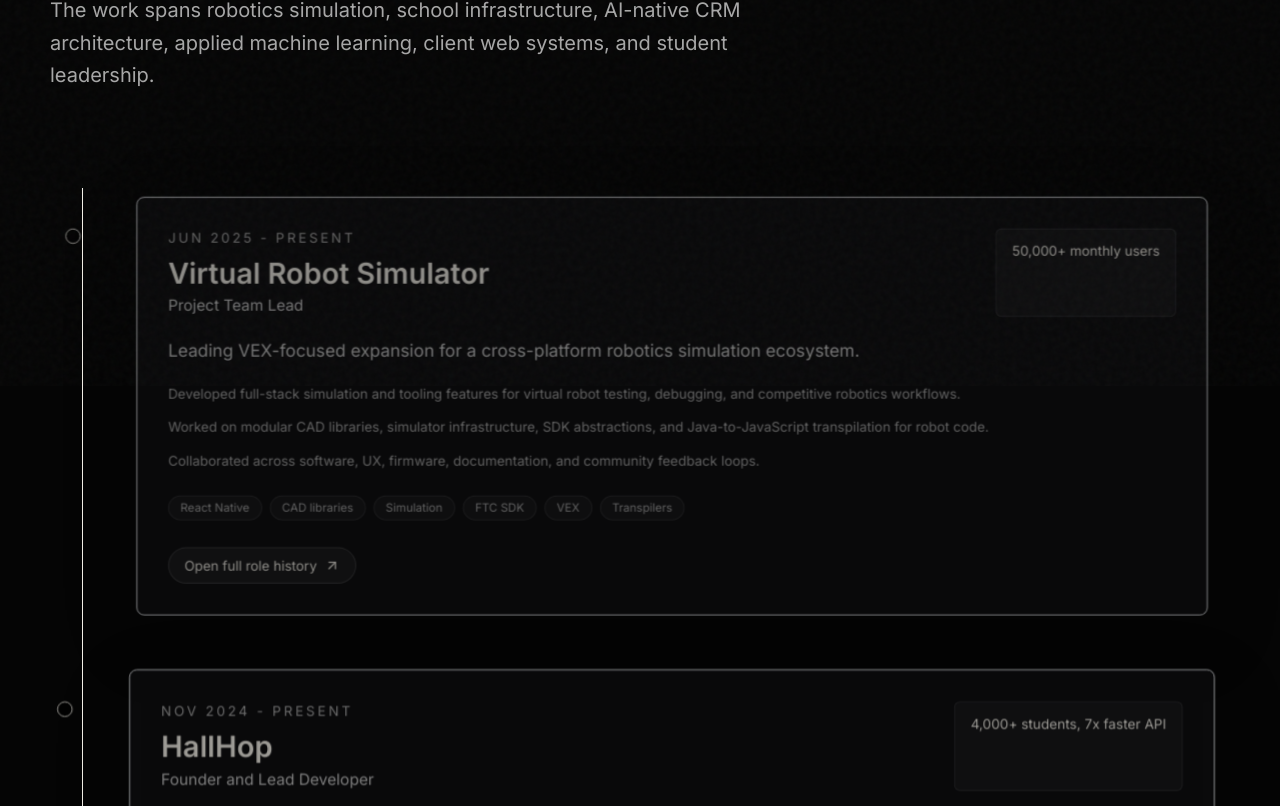
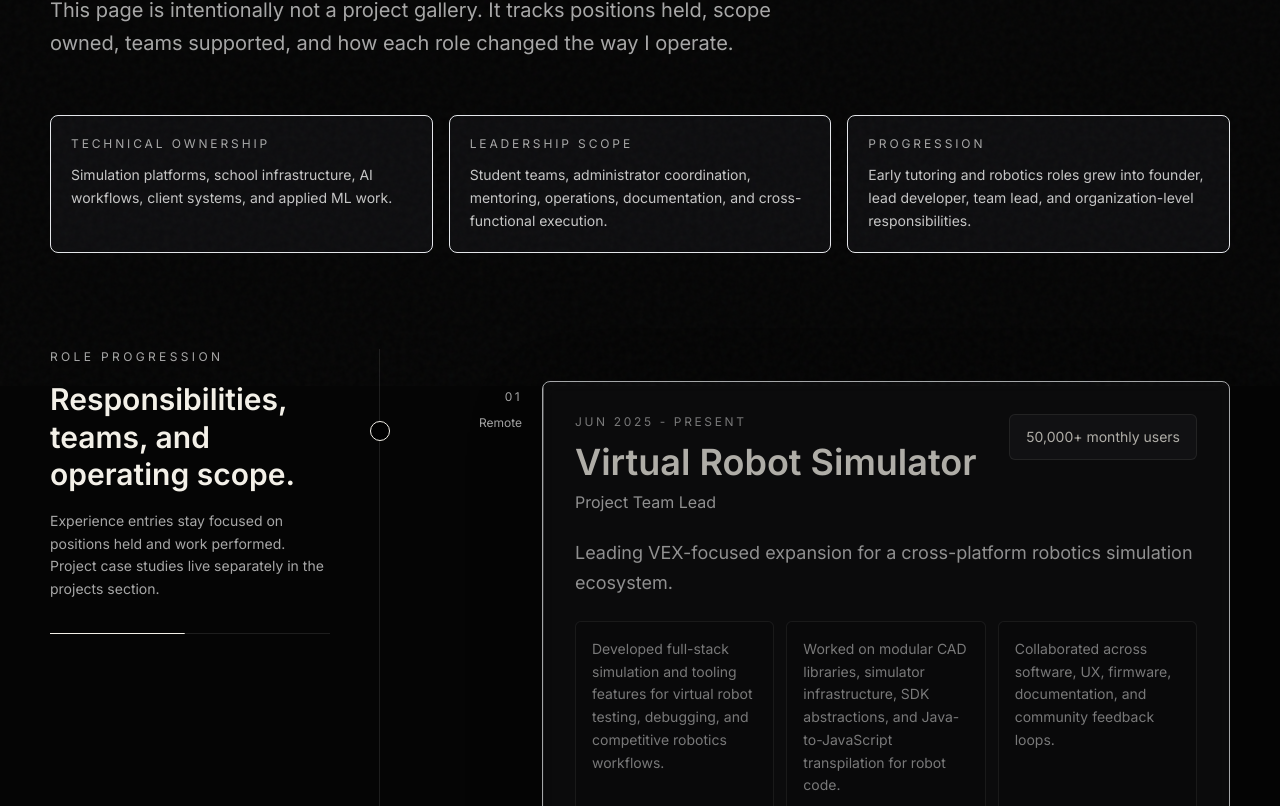
Before and after one commit to varun-b-nagaraj/E-Portfolio, a Next.js app: page /experience in a window 1280 px wide. Shown: the part 414-1220 px from the top of the page. Built offline with nearby package versions, Linux system fonts and the light colour scheme.

Commit message:
Refine experience layout and role detail

```diff
--- a/src/app/experience/page.tsx
+++ b/src/app/experience/page.tsx
@@ -7,9 +7,21 @@
     <>
       <SectionIntro
         eyebrow="Experience"
-        title="A scroll-synced record of shipping, leading, and learning in public."
-        body="The work spans robotics simulation, school infrastructure, AI-native CRM architecture, applied machine learning, client web systems, and student leadership."
+        title="Roles, responsibilities, and progression across real organizations."
+        body="This page is intentionally not a project gallery. It tracks positions held, scope owned, teams supported, and how each role changed the way I operate."
       />
+      <section className="container-page grid gap-4 pt-14 md:grid-cols-3">
+        {[
+          ["Technical ownership", "Simulation platforms, school infrastructure, AI workflows, client systems, and applied ML work."],
+          ["Leadership scope", "Student teams, administrator coordination, mentoring, operations, documentation, and cross-functional execution."],
+          ["Progression", "Early tutoring and robotics roles grew into founder, lead developer, team lead, and organization-level responsibilities."]
+        ].map(([title, body]) => (
+          <div key={title} className="rounded-lg border border-white/12 bg-panel/75 p-5">
+            <p className="text-xs uppercase tracking-[0.24em] text-muted">{title}</p>
+            <p className="mt-3 text-sm leading-relaxed text-silver">{body}</p>
+          </div>
+        ))}
+      </section>
       <ScrollTimeline items={experiences} />
     </>
   );
--- a/src/components/MagneticButton.tsx
+++ b/src/components/MagneticButton.tsx
@@ -1,9 +1,7 @@
 "use client";
 
 import Link from "next/link";
-import { motion, useMotionValue, useSpring } from "framer-motion";
 import { ArrowUpRight } from "lucide-react";
-import { useMotionEnabled } from "./ReducedMotionProvider";
 
 type Props = {
   href: string;
@@ -13,32 +11,16 @@
 };
 
 export function MagneticButton({ href, children, download, className = "" }: Props) {
-  const motionEnabled = useMotionEnabled();
-  const x = useSpring(useMotionValue(0), { stiffness: 180, damping: 14 });
-  const y = useSpring(useMotionValue(0), { stiffness: 180, damping: 14 });
-
   return (
-    <motion.div
-      style={motionEnabled ? { x, y } : undefined}
-      onMouseMove={(event) => {
-        if (!motionEnabled) return;
-        const rect = event.currentTarget.getBoundingClientRect();
-        x.set((event.clientX - rect.left - rect.width / 2) * 0.12);
-        y.set((event.clientY - rect.top - rect.height / 2) * 0.12);
-      }}
-      onMouseLeave={() => {
-        x.set(0);
-        y.set(0);
-      }}
-    >
+    <span className="inline-flex">
       <Link
         href={href}
         download={download}
-        className={`group inline-flex items-center gap-2 rounded-full border border-white/15 bg-white/[0.06] px-5 py-3 text-sm font-medium text-bone shadow-silver transition hover:border-white/30 hover:bg-white/[0.1] ${className}`}
+        className={`group inline-flex items-center gap-2 rounded-full border border-white/15 bg-white/[0.06] px-5 py-3 text-sm font-medium text-bone shadow-silver transition duration-200 hover:-translate-y-0.5 hover:border-white/30 hover:bg-white/[0.1] ${className}`}
       >
         {children}
         <ArrowUpRight className="h-4 w-4 transition group-hover:translate-x-0.5 group-hover:-translate-y-0.5" />
       </Link>
-    </motion.div>
+    </span>
   );
 }
--- a/src/components/ScrollTimeline.tsx
+++ b/src/components/ScrollTimeline.tsx
@@ -11,36 +11,48 @@
   const ref = useRef<HTMLDivElement>(null);
   const motionEnabled = useMotionEnabled();
   const { scrollYProgress } = useScroll({ target: ref, offset: ["start 78%", "end 30%"] });
-  const scale = useTransform(scrollYProgress, [0, 0.45, 1], [0.94, 1.02, 0.96]);
-  const opacity = useTransform(scrollYProgress, [0, 0.2, 1], [0.45, 1, 0.58]);
+  const y = useTransform(scrollYProgress, [0, 0.35, 1], [24, 0, -8]);
+  const opacity = useTransform(scrollYProgress, [0, 0.22, 0.86, 1], [0.56, 1, 1, 0.72]);
 
   return (
+    <div ref={ref} className="grid gap-5 md:grid-cols-[112px_minmax(0,1fr)]">
+      <div className="relative hidden md:block">
+        <div className="sticky top-28 text-right">
+          <p className="text-xs uppercase tracking-[0.2em] text-muted">0{index + 1}</p>
+          <p className="mt-2 text-xs leading-relaxed text-muted">{item.location}</p>
+        </div>
+      </div>
       <motion.article
-      ref={ref}
-      className="relative ml-8 rounded-lg border border-white/12 bg-panel/80 p-6 shadow-glass backdrop-blur md:ml-16 md:p-8"
-      style={motionEnabled ? { scale, opacity } : undefined}
+        className="relative min-w-0 overflow-hidden rounded-lg border border-white/12 bg-panel/80 p-6 shadow-glass backdrop-blur md:p-8"
+        style={motionEnabled ? { y, opacity } : undefined}
       >
-      <div className="absolute -left-[43px] top-8 h-4 w-4 rounded-full border border-bone bg-black md:-left-[75px]" />
-      <div className="flex flex-wrap justify-between gap-4">
-        <div>
-          <p className="text-sm uppercase tracking-[0.2em] text-muted">{item.period}</p>
-          <h3 className="mt-2 text-3xl font-semibold text-bone">{item.company}</h3>
-          <p className="mt-1 text-silver">{item.role}</p>
+        <div className="absolute left-0 top-0 h-full w-px bg-gradient-to-b from-white/40 via-white/10 to-transparent" />
+        <div className="flex flex-col gap-5 lg:flex-row lg:items-start lg:justify-between">
+          <div className="min-w-0">
+            <p className="text-xs uppercase tracking-[0.22em] text-muted">{item.period}</p>
+            <h3 className="mt-3 text-3xl font-semibold leading-tight text-bone md:text-4xl">{item.company}</h3>
+            <p className="mt-2 text-base text-silver">{item.role}</p>
           </div>
-        {item.metric && <div className="rounded-md border border-white/10 bg-white/[0.04] px-4 py-3 text-sm text-bone">{item.metric}</div>}
+          {item.metric && (
+            <div className="shrink-0 rounded-md border border-white/10 bg-white/[0.04] px-4 py-3 text-sm text-bone">
+              {item.metric}
             </div>
-      <p className="mt-5 max-w-3xl text-lg leading-relaxed text-silver">{item.summary}</p>
-      <ul className="mt-5 space-y-3 text-sm leading-relaxed text-muted">
-        {item.bullets.map((bullet) => (
-          <li key={bullet}>{bullet}</li>
+          )}
+        </div>
+        <p className="mt-6 max-w-3xl text-lg leading-relaxed text-silver">{item.summary}</p>
+        <div className="mt-6 grid gap-3 md:grid-cols-3">
+          {item.bullets.slice(0, 3).map((bullet) => (
+            <div key={bullet} className="rounded-md border border-white/10 bg-black/20 p-4 text-sm leading-relaxed text-muted">
+              {bullet}
+            </div>
           ))}
-      </ul>
+        </div>
         <motion.div
           className="mt-6 flex flex-wrap gap-2"
           initial={motionEnabled ? { opacity: 0, y: 8 } : false}
           whileInView={motionEnabled ? { opacity: 1, y: 0 } : undefined}
           viewport={{ once: true, margin: "-120px" }}
-        transition={{ delay: 0.12 + index * 0.02 }}
+          transition={{ delay: 0.08 + index * 0.015 }}
         >
           {item.tags.map((tag) => (
             <span key={tag} className="rounded-full border border-white/10 bg-white/[0.04] px-3 py-1 text-xs text-muted">
@@ -51,13 +63,14 @@
         {detailBasePath && (
           <Link
             href={`${detailBasePath}/${item.slug}`}
-          className="mt-7 inline-flex items-center gap-2 rounded-full border border-white/15 bg-white/[0.05] px-4 py-2 text-sm text-bone transition hover:border-white/30 hover:bg-white/[0.09]"
+            className="mt-7 inline-flex items-center gap-2 rounded-full border border-white/15 bg-white/[0.05] px-4 py-2 text-sm text-bone transition duration-200 hover:-translate-y-0.5 hover:border-white/30 hover:bg-white/[0.09]"
           >
             Open full role history
             <ArrowUpRight className="h-4 w-4" />
           </Link>
         )}
       </motion.article>
+    </div>
   );
 }
 
@@ -67,14 +80,27 @@
   const scaleY = useTransform(scrollYProgress, [0, 1], [0, 1]);
 
   return (
-    <section ref={ref} className="container-page relative py-24">
-      <div className="absolute bottom-24 left-4 top-24 w-px bg-white/10 md:left-8">
-        <motion.div className="h-full origin-top bg-bone" style={{ scaleY }} />
+    <section ref={ref} className="container-page relative py-20 md:py-24">
+      <div className="grid gap-10 lg:grid-cols-[280px_minmax(0,1fr)]">
+        <aside className="lg:sticky lg:top-28 lg:h-fit">
+          <p className="text-xs uppercase tracking-[0.28em] text-muted">Role progression</p>
+          <h2 className="mt-4 text-3xl font-semibold leading-tight text-bone">Responsibilities, teams, and operating scope.</h2>
+          <p className="mt-4 text-sm leading-relaxed text-muted">
+            Experience entries stay focused on positions held and work performed. Project case studies live separately in the projects section.
+          </p>
+          <div className="mt-8 h-px overflow-hidden bg-white/10">
+            <motion.div className="h-full origin-left bg-bone" style={{ scaleX: scaleY }} />
           </div>
-      <div className="space-y-10">
+        </aside>
+        <div className="relative min-w-0 space-y-8 md:space-y-10">
+          <div className="absolute bottom-0 left-[9px] top-0 hidden w-px bg-white/10 md:block" />
           {items.map((item, index) => (
-          <TimelineItem key={`${item.company}-${item.role}`} item={item} index={index} detailBasePath={detailBasePath} />
+            <div key={`${item.company}-${item.role}`} className="relative md:pl-10">
+              <div className="absolute left-0 top-8 hidden h-5 w-5 rounded-full border border-bone bg-black md:block" />
+              <TimelineItem item={item} index={index} detailBasePath={detailBasePath} />
+            </div>
           ))}
+        </div>
       </div>
     </section>
   );
--- a/src/data/experience.ts
+++ b/src/data/experience.ts
@@ -5,6 +5,7 @@
   period: string;
   location: string;
   summary: string;
+  lens?: string;
   bullets: string[];
   tags: string[];
   metric?: string;
@@ -28,6 +29,8 @@
     location: "Remote",
     metric: "50,000+ monthly users",
     summary: "Leading VEX-focused expansion for a cross-platform robotics simulation ecosystem.",
+    lens:
+      "This role is where my robotics work became platform work: less about a single robot and more about helping teams test, debug, and understand robot behavior before hardware is ready.",
     bullets: [
       "Developed full-stack simulation and tooling features for virtual robot testing, debugging, and competitive robotics workflows.",
       "Worked on modular CAD libraries, simulator infrastructure, SDK abstractions, and Java-to-JavaScript transpilation for robot code.",
@@ -85,6 +88,8 @@
     location: "Self-employed",
     metric: "4,000+ students, 7x faster API",
     summary: "Built a digital hall pass platform replacing paper workflows with real-time school operations.",
+    lens:
+      "HallHop is founder work: I owned the product, backend, school constraints, adoption path, and the uncomfortable parts of building software around real student data and administrator expectations.",
     bullets: [
       "Shipped a Chrome Extension, web app, and Flask REST API for hall pass management and student workflow tracking.",
       "Replaced Selenium-heavy HAC scraping with Requests and BeautifulSoup pipelines, producing about a 7x performance improvement.",
@@ -118,6 +123,8 @@
     location: "Round Rock, Texas",
     metric: "250+ members, 15,000+ monthly views",
     summary: "Leading a student-run enterprise across business, engineering, e-commerce, and inclusive operations.",
+    lens:
+      "Co-Op is the clearest example of my operating style: technical systems only matter if they improve the way people coordinate, fulfill orders, mentor students, and run the organization every day.",
     bullets: [
       "Directed student teams, set operating goals, and worked toward CTE-aligned expansion with school leadership.",
       "Modernized e-commerce workflows, rebuilt 400+ product listings, supported Stripe checkout, and improved catalog quality.",
@@ -175,6 +182,8 @@
     location: "Remote",
     metric: "AI-native CRM",
     summary: "Developing a multi-tenant CRM for agent-driven business operations and workflow automation.",
+    lens:
+      "Transforze is where I think about AI as infrastructure, not decoration: secure tenancy, auditable execution, streaming interfaces, and workflows that stay deterministic enough for real operations.",
     bullets: [
       "Built secure data isolation with Supabase, PostgreSQL, RLS, and Edge Functions.",
       "Developed streaming AI pipelines for structured business plan generation and operational task management.",
@@ -207,6 +216,8 @@
     period: "Jun 2025 - Dec 2025",
     location: "Remote",
     summary: "Redesigned a client website for user experience, mobile responsiveness, SEO, and maintainability.",
+    lens:
+      "This was client-facing execution: understand the audience, clean up the browsing path, improve trust signals, and make the site easier to maintain after handoff.",
     bullets: [
       "Implemented custom animations, image galleries, structured data markup, and secure Wix-hosted document preview systems.",
       "Aligned branding and navigation with the client's adoption and breeder audience."
@@ -231,6 +242,8 @@
     period: "Jun 2024 - Sep 2024",
     location: "Remote, Austin",
     summary: "Contributed to conversational AI systems for financial services workflows.",
+    lens:
+      "This internship gave me a practical view of enterprise AI: response quality, evaluation, prompt refinement, and workflow constraints matter as much as the model itself.",
     bullets: [
       "Assisted with model design, testing, prompt refinement, data handling, and response quality evaluation.",
       "Gained hands-on exposure to applied machine learning and enterprise AI integration."
@@ -254,6 +267,8 @@
     period: "Oct 2022 - Jan 2023",
     location: "Austin, Texas",
     summary: "Tutored elementary and middle school students across math, reading, and writing.",
+    lens:
+      "Tutoring shaped how I explain technical ideas: watch where someone gets stuck, adapt the explanation, and make progress visible without making the learner feel small.",
     bullets: [
       "Adapted instruction for different learning styles, including neurodiverse learners and students with disabilities.",
       "Worked with staff to track progress and support a focused learning environment."
```
Also changed, not shown: src/app/experience/[slug]/page.tsx (+11 -2 lines). Lines whose indentation alone changed are shown as unchanged.
